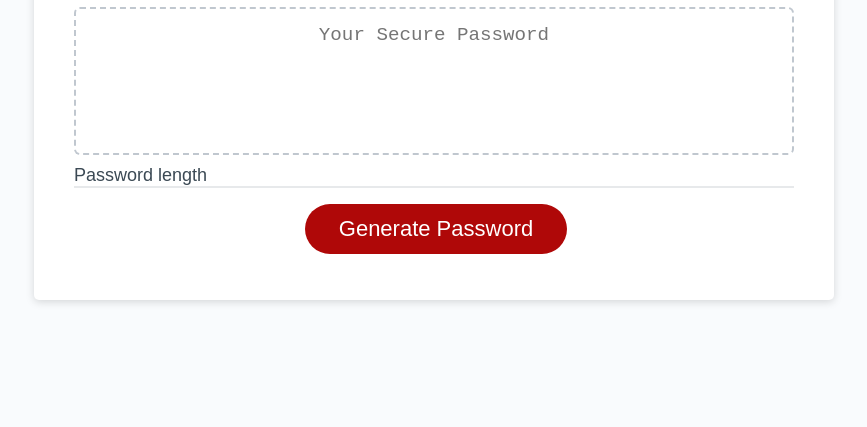
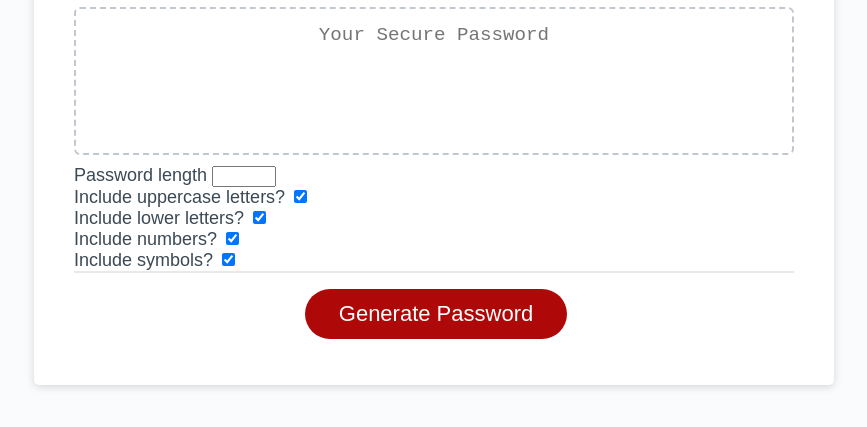
Before and after one commit to UshTae/password-generator, a plain HTML site: page index.html in a window 1280 px wide. Shown: the part 241-668 px from the top of the page, without its empty margins (206-1073 px from the left). Drawn offline with Linux system fonts and the light colour scheme.

Commit message:
adding check boxes for criteria/ 'settings'

```diff
--- a/index.html
+++ b/index.html
@@ -31,8 +31,30 @@
         </div>
 
         <div class="card-settings">
+
           <div class="setting">
             <label>Password length</label>
+            <input type="number" id="length" min="8" max="128" value="">
+          </div>
+
+          <div class="setting">
+            <label>Include uppercase letters?</label>
+            <input type="checkbox" id="uppercase" checked>
+          </div>
+
+          <div class="setting">
+            <label>Include lower letters?</label>
+            <input type="checkbox" id="uppercase" checked>
+          </div>
+
+          <div class="setting">
+            <label>Include numbers?</label>
+            <input type="checkbox" id="uppercase" checked>
+          </div>
+
+          <div class="setting">
+            <label>Include symbols?</label>
+            <input type="checkbox" id="uppercase" checked>
           </div>
 
         </div>
```
